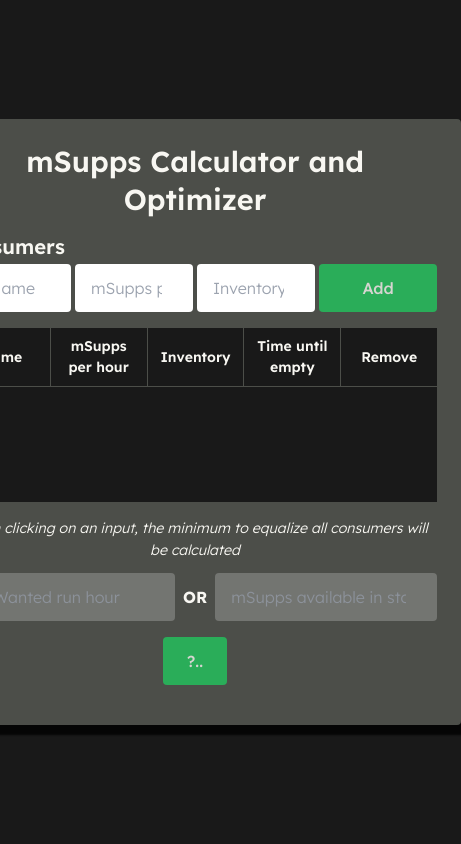
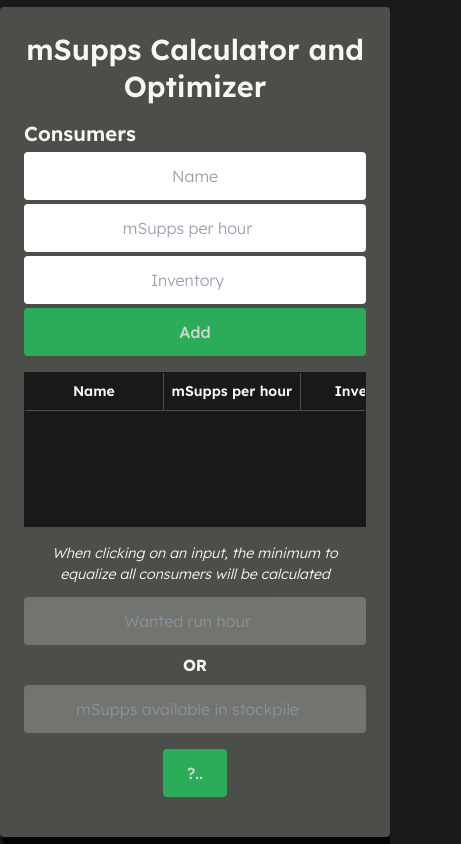
Before and after one commit to c0rdyc3p5/mhhhsupps, a Preact app: page / in a window 390 px wide. Shown: the whole page, 461 px wide, since content can reach past the window. Built offline with nearby package versions, Linux system fonts and the light colour scheme.

Commit message:
Add responsive

```diff
--- a/src/app.tsx
+++ b/src/app.tsx
@@ -108,7 +108,7 @@ export function App() {
   }, [consumerTableDataContainer, resultDataTableContainer])
 
   return (
-    <main class={'p-6 rounded bg-gray video-game-shadow max-w-[1024px] w-full'}>
+    <main class={'p-6 rounded bg-gray video-game-shadow max-w-[1024px] w-full overflow-auto'}>
       <section class={'mb-3'}>
         <h1 class={'text-center'}>
           mSupps Calculator and Optimizer
@@ -116,7 +116,7 @@ export function App() {
       </section>
       <section class={'my-4'}>
         <h4 class={'mb-1'}>Consumers</h4>
-        <div class={'grid grid-cols-4 gap-1'}>
+        <div class={'grid grid-cols-1 lg:grid-cols-4 gap-1'}>
           <input
             placeholder={'Name'}
             type="text"
@@ -140,6 +140,8 @@ export function App() {
         </div>
       </section>
       <section class={'my-4 bg-dark'}>
+        <div className="consumers-table-wrapper">
+          <div className="consumers-table-inner">
             <div class={'consumers-header grid grid-cols-5 [&>h6]:text-center [&>h6]:p-2'} style={{paddingRight: consumers.length > 3 ? '11px' : ''}}>
               <h6>Name</h6>
               <h6>mSupps per hour</h6>
@@ -159,6 +161,8 @@ export function App() {
                   </div>
                 </div>
               ))}
+            </div>
+          </div>
         </div>
       </section>
       <section class={'my-4 calculation-type'}>
--- a/src/components/OptimizedRunDataTable.tsx
+++ b/src/components/OptimizedRunDataTable.tsx
@@ -5,6 +5,8 @@ export function OptimizedRunDataTable(props: {consumers: ConsumerCalculatedOptim
   return (
     <div>
       <section class={'my-4 bg-dark'}>
+        <div className="consumers-table-wrapper">
+          <div className="consumers-table-inner">
             <div class={'consumers-header grid grid-cols-5 [&>h6]:text-center [&>h6]:p-2'} style={{paddingRight: props.consumers.length > 3 ? '11px' : ''}}>
               <h6>Name</h6>
               <h6>Inventory</h6>
@@ -25,6 +27,8 @@ export function OptimizedRunDataTable(props: {consumers: ConsumerCalculatedOptim
                 )
               })}
             </div>
+          </div>
+        </div>
       </section>
       <section class={'mt-4 text-center'}>
         <h2 class={'inline-block p-3 bg-dark rounded'}>Your consumers will run out of mSupps in ~{floatToTime(props.consumers.reduce((acc, c) => acc + c.newTimeUntilEmpty!, 0)  / props.consumers.length)}</h2>
--- a/src/components/WantedRunHourDataTable.tsx
+++ b/src/components/WantedRunHourDataTable.tsx
@@ -4,7 +4,9 @@ import {floatToTime} from "../app.tsx";
 export function WantedRunHourDataTable(props: {consumers: ConsumerCalculatedHours[]}) {
   return (
     <div>
-      <section class={'my-4 bg-dark'}>
+      <section class={'my-4 bg-dark consumers-table'}>
+        <div className="consumers-table-wrapper">
+          <div className="consumers-table-inner">
             <div class={'consumers-header grid grid-cols-4 [&>h6]:text-center [&>h6]:p-2'} style={{paddingRight: props.consumers.length > 3 ? '11px' : ''}}>
               <h6>Name</h6>
               <h6>In Inventory</h6>
@@ -21,6 +23,8 @@ export function WantedRunHourDataTable(props: {consumers: ConsumerCalculatedHour
                 </div>
               ))}
             </div>
+          </div>
+        </div>
       </section>
       <section class={'mt-4 text-center'}>
         <h2 class={'inline-block p-3 bg-dark rounded'}>You need to farm {props.consumers.reduce((acc, consumer) => acc + consumer.suppsToAddForWantedRunningTime!, 0)} mSupps</h2>
--- a/src/styles/index.pcss
+++ b/src/styles/index.pcss
@@ -105,6 +105,20 @@ input {
   box-shadow: 6px 6px 2px 4px rgba(0, 0, 0, 0.8);
 }
 
+main {
+
+}
+
+.consumers-table-wrapper {
+    overflow-x: auto;
+    scrollbar-width: thin;
+    scrollbar-color: #4C4E49 #191919;
+    border: 1px solid;
+    @apply border-dark;
+
+    .consumers-table-inner {
+        width: max(688px, 100%);
+
         .consumers-header {
             scrollbar-gutter: stable;
 
@@ -124,7 +138,7 @@ input {
         }
 
         .consumers-body {
-  border: 1px solid;
+            border-bottom: 1px solid;
             @apply border-dark;
 
             scrollbar-width: thin;
@@ -151,6 +165,8 @@ input {
                 }
             }
         }
+    }
+}
 
 .calculation-type {
   text-align: center;
@@ -162,5 +178,9 @@ input {
     align-items: center;
     max-width: 600px;
     margin: 0 auto;
+
+      @media screen and (max-width: 768px) {
+        grid-template-columns: 1fr;
       }
   }
+}
```
Also changed, not shown: src/styles/index.css, 5 other files (tests, documents, lock files or other folders). Lines whose indentation alone changed are shown as unchanged.
